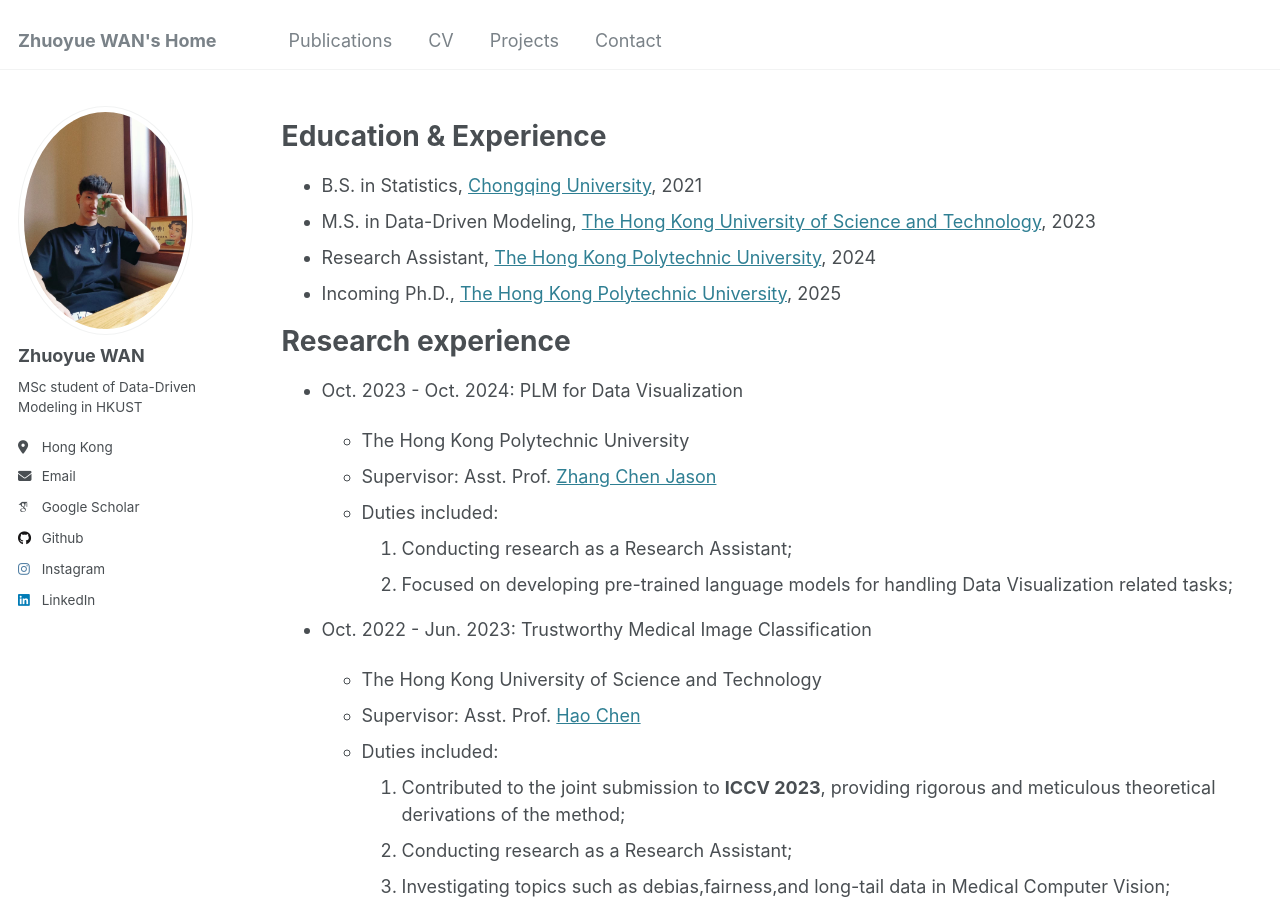
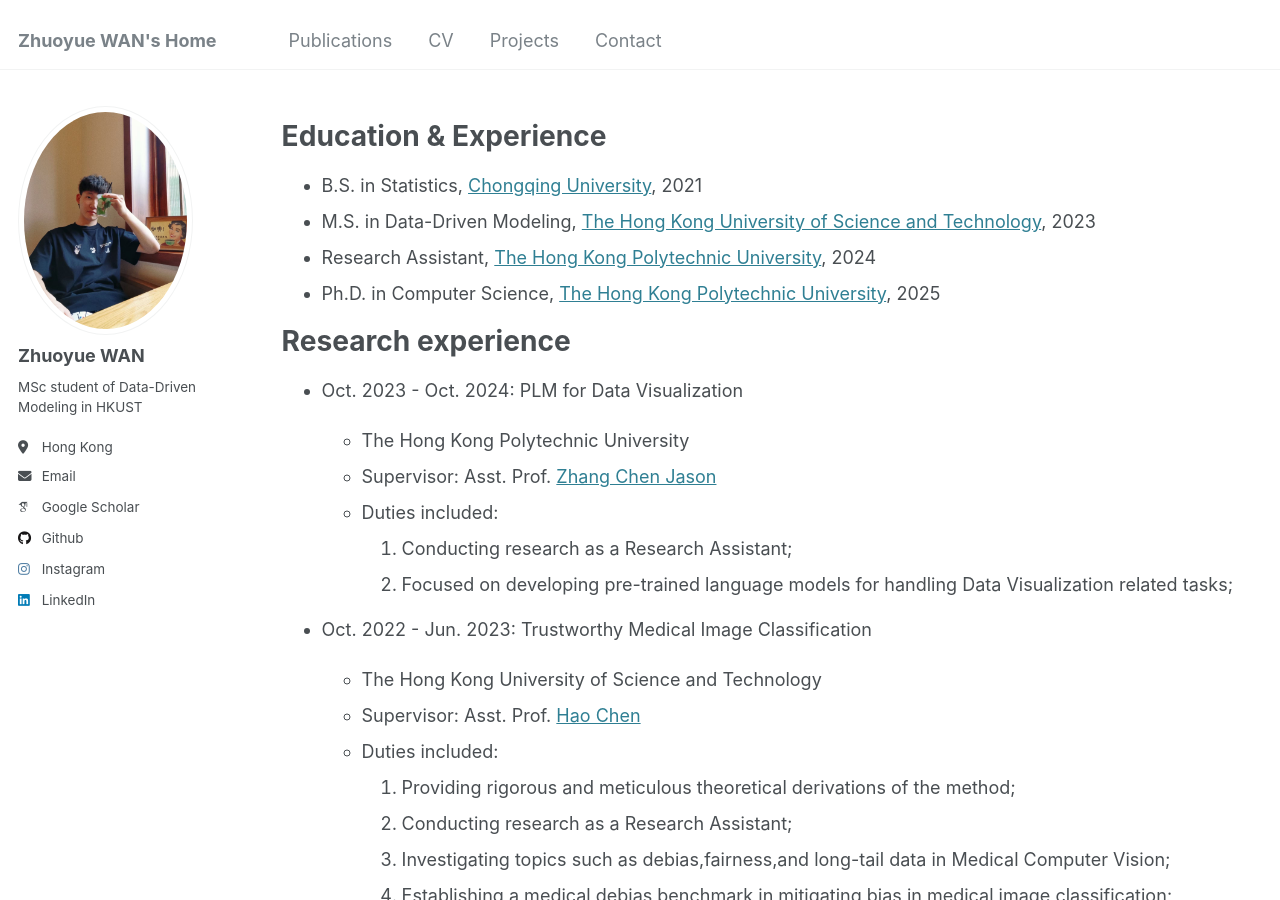
Before and after one commit to zwanah/zwanah.github.io, a Jekyll site: the page built from _pages/cv.md, in a window 1280 px wide and 900 px high. Built offline with Jekyll 4.4.1, drawn with Linux system fonts in a browser that asks for light colours; some web fonts are replaced.

Commit message:
2024_12_27

```diff
--- a/_pages/cv.md
+++ b/_pages/cv.md
@@ -13,7 +13,7 @@
 * B.S. in Statistics, [Chongqing University](https://www.cqu.edu.cn/), 2021
 * M.S. in Data-Driven Modeling, [The Hong Kong University of Science and Technology](https://hkust.edu.hk/), 2023
 * Research Assistant, [The Hong Kong Polytechnic University](https://www.polyu.edu.hk/), 2024
-* Incoming Ph.D., [The Hong Kong Polytechnic University](https://www.polyu.edu.hk/), 2025
+* Ph.D. in Computer Science, [The Hong Kong Polytechnic University](https://www.polyu.edu.hk/), 2025
 
 Research experience
 ===================
@@ -30,7 +30,7 @@
   * The Hong Kong University of Science and Technology
   * Supervisor: Asst. Prof. [Hao Chen](https://cse.hkust.edu.hk/~jhc/)
   * Duties included:
-    1. Contributed to the joint submission to **ICCV 2023**, providing rigorous and meticulous theoretical derivations of the method;
+    1. Providing rigorous and meticulous theoretical derivations of the method;
     2. Conducting research as a Research Assistant;
     3. Investigating topics such as debias,fairness,and long-tail data in Medical Computer Vision;
     4. Establishing a medical debias benchmark in mitigating bias in medical image classification;
```
Also changed, not shown: _pages/about.md (+2 -2 lines), _pages/contact.md (+1 -1 lines), 1 other file.
